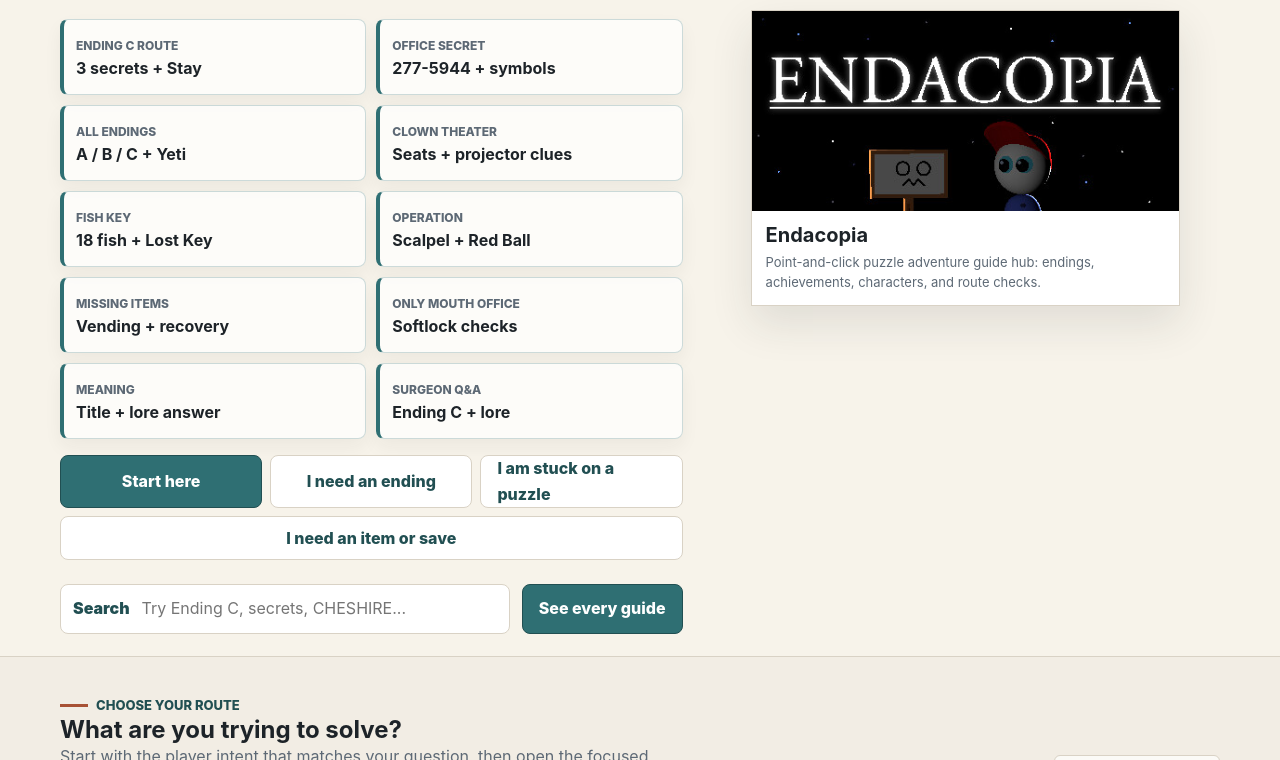
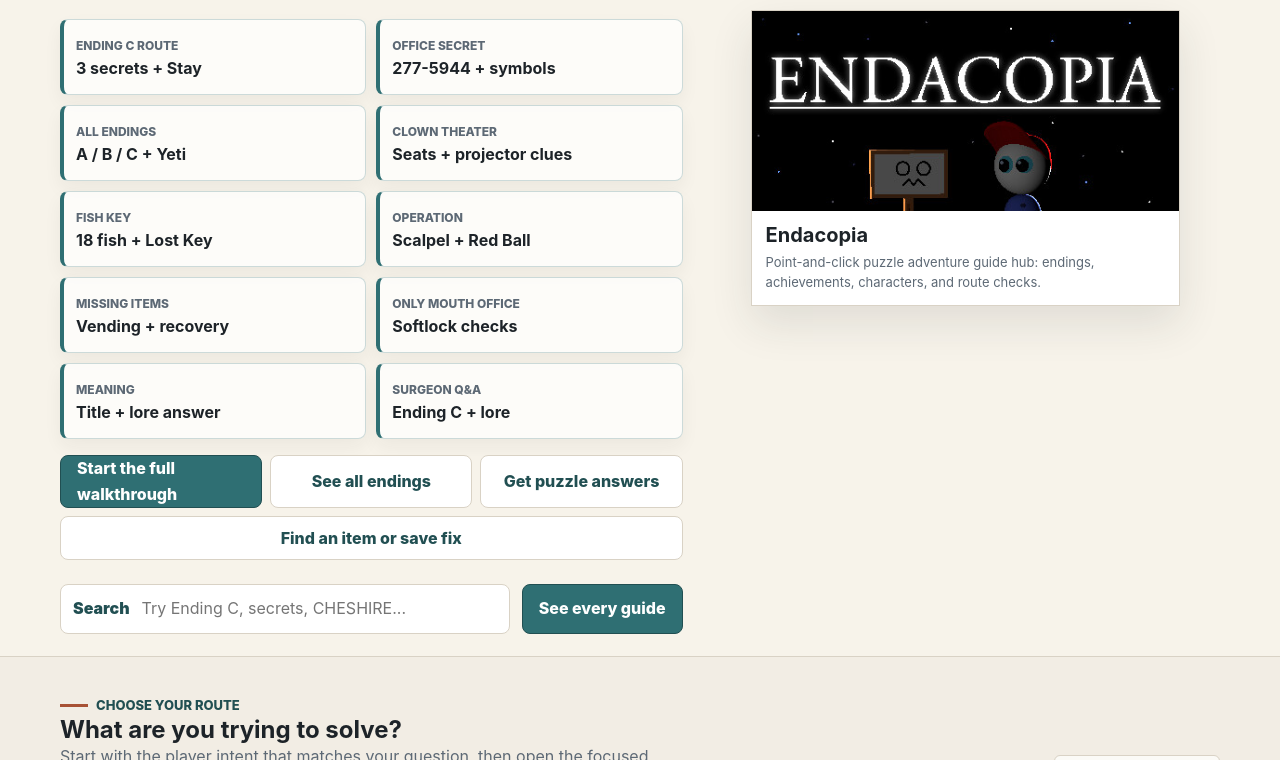
Before and after one commit to XiYang0131/endacopia-guide, a website: page work/endacopia-guide-hub/index.html in a window 1280 px wide. Shown: the part 417-1177 px from the top of the page. Drawn offline with Linux system fonts and the light colour scheme.

Commit message:
Clarify homepage guide actions

```diff
--- a/work/endacopia-guide-hub/index.html
+++ b/work/endacopia-guide-hub/index.html
@@ -113,10 +113,10 @@
           </div>
           <!-- COMPLETE_SITE_HERO_ANSWERS_END -->
           <div class="hero-action-row" aria-label="Choose a starting point">
-            <a class="button" data-next-guide-link href="/endacopia-beginner-guide/">Start here</a>
-            <a class="button button-secondary" data-next-guide-link href="/endacopia-all-endings/">I need an ending</a>
-            <a class="button button-secondary" data-next-guide-link href="/endacopia-puzzle-solutions/">I am stuck on a puzzle</a>
-            <a class="button button-secondary" data-next-guide-link href="/endacopia-items-guide/">I need an item or save</a>
+            <a class="button" data-next-guide-link href="/endacopia-beginner-guide/">Start the full walkthrough</a>
+            <a class="button button-secondary" data-next-guide-link href="/endacopia-all-endings/">See all endings</a>
+            <a class="button button-secondary" data-next-guide-link href="/endacopia-puzzle-solutions/">Get puzzle answers</a>
+            <a class="button button-secondary" data-next-guide-link href="/endacopia-items-guide/">Find an item or save fix</a>
           </div>
           <div class="toolbar">
             <label class="search-wrap">
```
